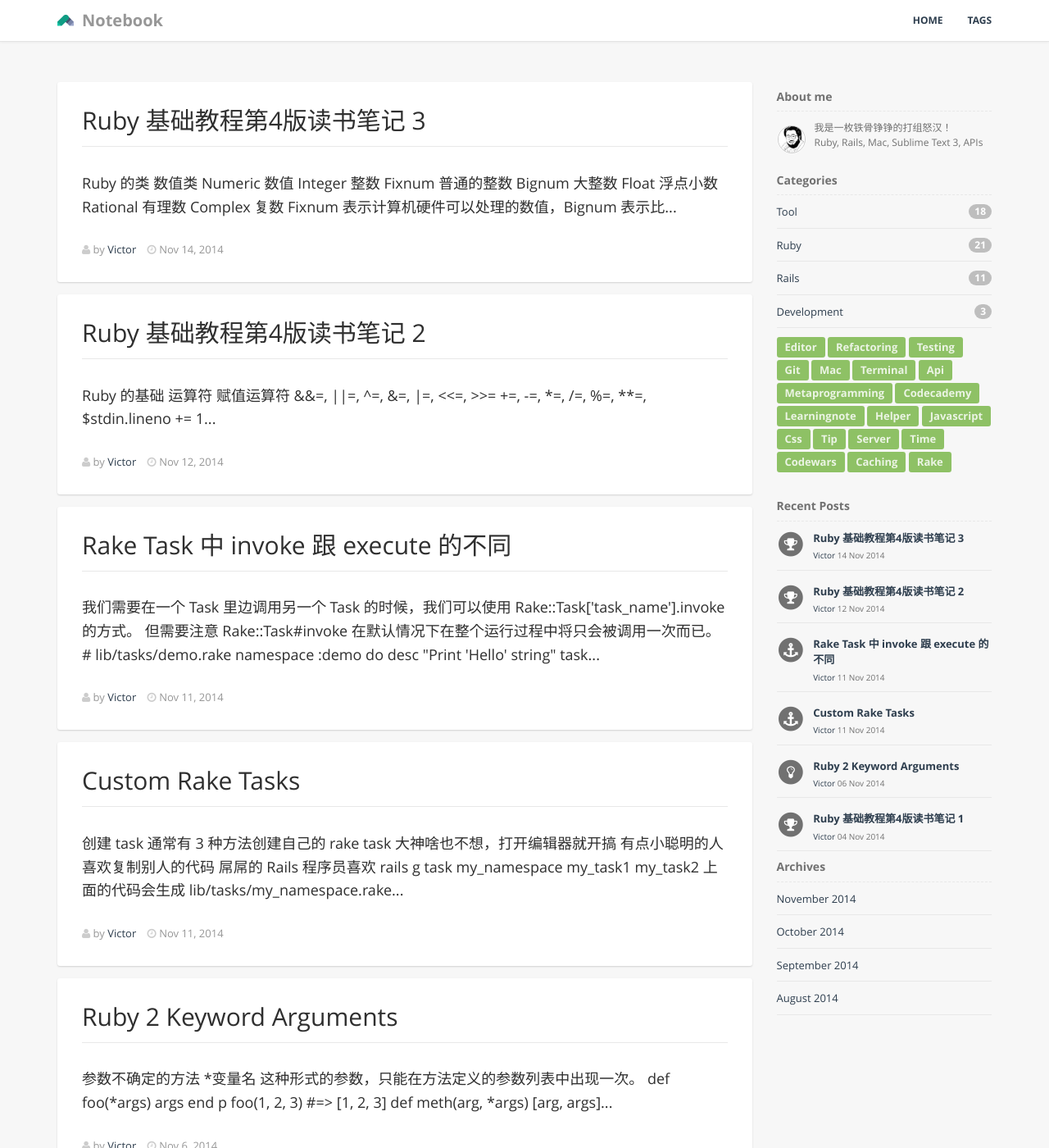
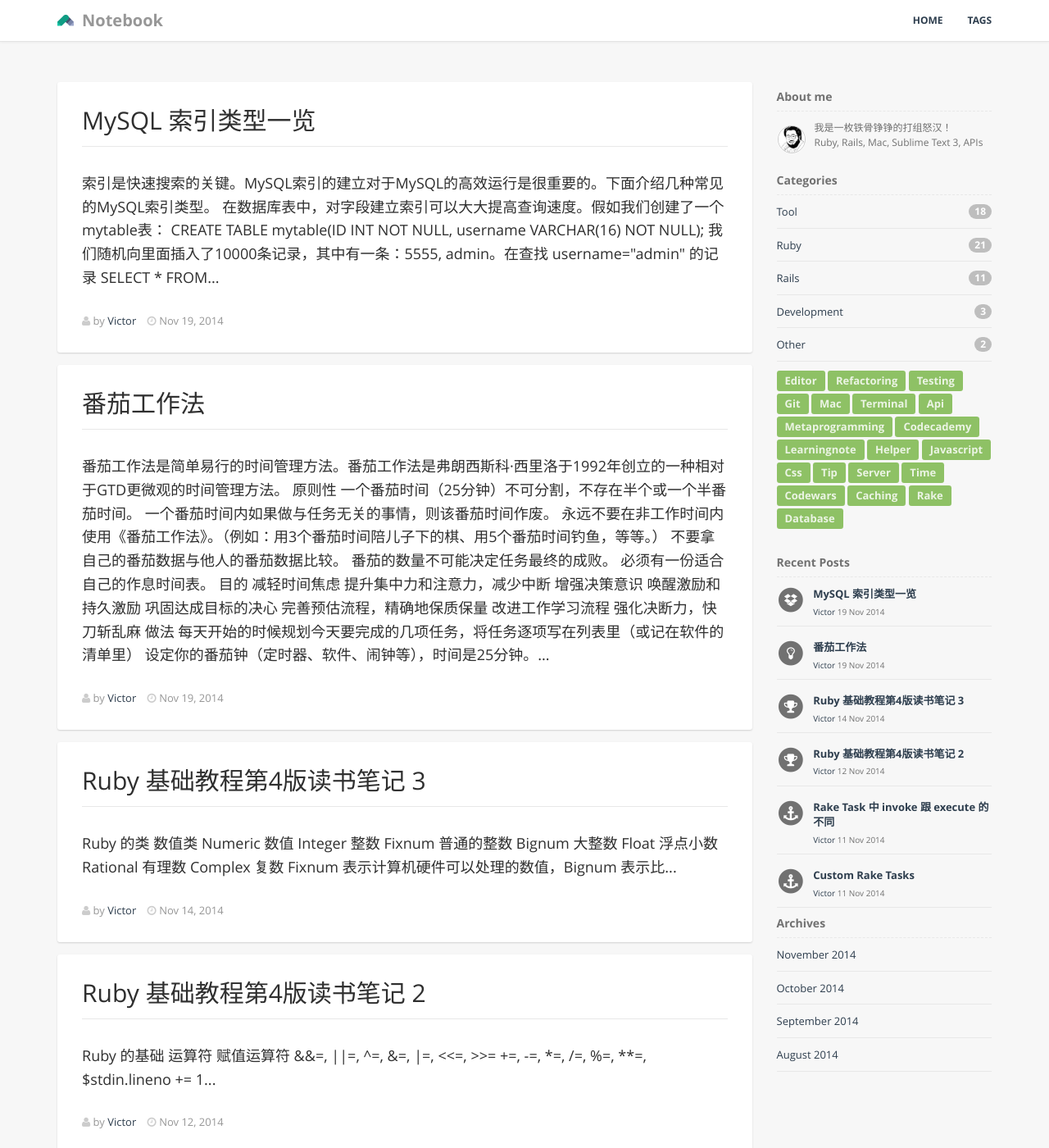
Before and after one commit to GiaoGiaoCat/GiaoGiaoCat.github.io, a Jekyll site: the page built from index.html, in a window 1280 px wide and 1400 px high. Shown: the whole window at 82% size. Built offline with Jekyll 4.4.1, drawn with Linux system fonts in a browser that asks for light colours; Markdown is read by kramdown in place of the engine named in the settings; the list of posts is cut into pages by our own code; some of the changed text lies outside the part shown.

Commit message:
some blog

`````diff
--- a/_includes/display_icon.html
+++ b/_includes/display_icon.html
@@ -39,6 +39,8 @@
       <i class="fa fa-trophy fa-stack-1x text-white"></i>
     {% elsif post.tags contains 'caching' %}
       <i class="fa fa-truck fa-stack-1x text-white"></i>
+    {% elsif post.tags contains 'database' %}
+      <i class="fa fa-dropbox fa-stack-1x text-white"></i>
     {% endif %}
   </span>
 </div>
--- /dev/null
+++ b/_posts/201411/2014-11-19-Pomodoro-Technique.md
@@ -0,0 +1,90 @@
+---
+layout: post
+title:  "番茄工作法"
+date:   2014-11-19 12:30:00
+categories: other
+tags: tip
+author: "Victor"
+---
+
+番茄工作法是简单易行的时间管理方法。番茄工作法是弗朗西斯科·西里洛于1992年创立的一种相对于GTD更微观的时间管理方法。
+
+## 原则性
+
+* 一个番茄时间（25分钟）不可分割，不存在半个或一个半番茄时间。
+* 一个番茄时间内如果做与任务无关的事情，则该番茄时间作废。
+* 永远不要在非工作时间内使用《番茄工作法》。（例如：用3个番茄时间陪儿子下的棋、用5个番茄时间钓鱼，等等。）
+* 不要拿自己的番茄数据与他人的番茄数据比较。
+* 番茄的数量不可能决定任务最终的成败。
+* 必须有一份适合自己的作息时间表。
+
+## 目的
+
+* 减轻时间焦虑
+* 提升集中力和注意力，减少中断
+* 增强决策意识
+* 唤醒激励和持久激励
+* 巩固达成目标的决心
+* 完善预估流程，精确地保质保量
+* 改进工作学习流程
+* 强化决断力，快刀斩乱麻
+
+## 做法
+
+1. 每天开始的时候规划今天要完成的几项任务，将任务逐项写在列表里（或记在软件的清单里）
+2. 设定你的番茄钟（定时器、软件、闹钟等），时间是25分钟。
+3. 开始完成第一项任务，直到番茄钟响铃或提醒（25分钟到）。
+4. 停止工作，并在列表里该项任务后画个X。
+5. 休息5分钟，活动、喝水、方便等等。
+6. 开始下一个番茄钟，继续该任务。一直循环下去，直到完成该任务，并在列表里将该任务划掉。
+7. 每四个番茄钟后，休息25分钟。
+8. 如果番茄钟开始后，一项工作提前完成，继续检查同一个活动，直到番茄钟响铃。
+9. 超过5-7个番茄，就拆分。复杂的活动应拆分为几个活动。
+
+### 在某个番茄钟的过程里，如果突然想起要做什么事情
+
+1. 非得马上做不可的话，停止这个番茄钟并宣告它作废（哪怕还剩5分钟就结束了），去完成这件事情，之后再重新开始同一个番茄钟；
+2. 不是必须马上去做的话，在列表里该项任务后面标记一个逗号（表示打扰），并将这件事记在另一个列表里（比如叫“计划外事件”），然后接着完成这个番茄钟。
+
+## 经验技巧
+
+根据个人实际情况，合理设置自己一个工作日内的番茄时间段，尽量将重要的工作放在头脑高效的时段，比如上午 **8:30~11:00**，下午 **15:00~17:00**。不一定所有工作都要纳入番茄时间段里，找到适合自己的工作节奏。
+
+1. 做好准备工作，明确各个番茄时间内对应的任务，最好将任务简单写到纸质便签/日记本中，便于实施画X，强化反馈。
+2. 每4个番茄时段内的 task 的上下文差别不要太大，尽量减少 task 间的切换成本（进入某个 task 的工作状态是需要时间的）。
+3. 在番茄时间段内 task 没完成咋办？ 这个估计经常发生，似乎只好在下一个番茄时间段里继续做了。其他 task 顺延。必要情况下加班完成。一旦出现这种情况，就需要你加强 task 划分能力，尽量做好 task 完成时间的预估，不断提升精确估计能力。
+4. 打扰是不可避免的。电话、邮件都可能打断你的工作。如果必要，可在你的番茄时间段中预留出一些处理打断的时间，比如25+5，预留5分钟。当然我们应该尽可能避免这种打扰，可用一些广为流传的技巧：比如在允许的范围内适当将mail接收的间隔延长；高挂“免战牌”，显式告知他人你已经“out of services”了；不启动即时通信工具，或设置即时通信工具的状态为外出或极其繁忙状态等等。
+5. Things 给每个通过番茄工作法完成的任务添加了一个名为“x Pomo”的Tag标记
+
+## 案例
+
+1. 启动了今天第一个番茄钟。用这个番茄钟回顾此前一天他做的全部工作，过一遍活动清单，并填写今日待办表格，也填上当前这个规划活动。在同一个组织管理番茄钟内， 检查书案上是否一切就绪，做一些整理。番茄钟响铃，X，休息。
+2. 下一个番茄钟开始，这是第一个实务番茄钟。这样进行了三个番茄钟。一组四个番茄过去了，一段较长的休息。过了20分钟左右，他启动一个新的番茄钟。他继续了四个番茄钟，然后看了看表。12:53 了。刚够时间让他整理一下书案，收起四散的文件，并检查了今日待办表格的消晰和填写无误，然后他去吃午饭。
+3. 下午，回到书案，启动番茄钟继续工作。在番茄钟之间，他的休息时间不长。但在四个番茄后，他觉得累了。仍然还有几个番茄要做。他想要好好休息一下，去溜达溜达，尽可能离开工作。30分钟后，唐兰藏开始一个新的番茄钟。铃聲，X，休息。
+4. 预留最后的番茄钟用来回顾当天的工作，填写记录表格，就可能的改进记下一些意见，为明天的待办表格加一些说明，并且整理书案。番茄钟晌铃。短暂休息。唐兰藏看看表，5:27了。他整理好位置凌乱的文件，排好活动表格的顺序。5:30，空闲时间开始。
+
+
+## 最后
+
+### 坚持100天来培养时间管理习惯
+
+* 每天坚持完成三个番茄工作法，一次只做一件事。
+* 每天在早上11点半前完成当天工作中最重要的三件事，这三件事你可以在早上决定这件事是什么。
+* 梦想番茄：每天用最少1个番茄时间完成你的梦想、重要而不紧急或你一直想做而没有行动的事情，比如学门新的技能、运动、外语、阅读。 具体的事情你自己行动。
+* 这三项必须要选择一项进行，每天记录，每周总结。
+
+### 相關工具
+
+* 待办清单 things, firetask
+* 番茄钟 focus booster
+
+### dropbox
+
+* anki：记忆库，存储不懂的，需要经常复习的软件开发术语与技巧
+* gist：拿来存储Mou这样写作的随想、杂记、报告等。
+* zotero：拿来存储网页快照、书签与PDF文献、电子书。
+
+### dev
+
+* learn：拿来测试、调试与学习的一些别人的开源项目
+* github：自己的Github私人库与协作的公司库。github for mac会帮助自动管理。
--- /dev/null
+++ b/_posts/201411/2014-11-19-mysql-index.md
@@ -0,0 +1,141 @@
+---
+layout: post
+title:  "MySQL 索引类型一览"
+date:   2014-11-19 13:40:00
+categories: other
+tags: database
+author: "Victor"
+---
+
+索引是快速搜索的关键。MySQL索引的建立对于MySQL的高效运行是很重要的。下面介绍几种常见的MySQL索引类型。
+
+在数据库表中，对字段建立索引可以大大提高查询速度。假如我们创建了一个 mytable表：
+
+```sql
+CREATE TABLE mytable(ID INT NOT NULL, username VARCHAR(16) NOT NULL);
+```
+
+我们随机向里面插入了10000条记录，其中有一条：5555, admin。在查找 `username="admin"` 的记录 `SELECT * FROM mytable WHERE username='admin';`时，如果在 *username* 上已经建立了索引，MySQL无须任何扫描，即准确可找到该记录。相反，MySQL会扫描所有记录，即要查询10000条记录。
+
+索引分单列索引和组合索引。单列索引，即一个索引只包含单个列，一个表可以有多个单列索引，但这不是组合索引。组合索引，即一个索包含多个列。
+
+## MySQL索引类型包括：
+
+### 普通索引
+
+这是最基本的索引，它没有任何限制。
+
+### 唯一索引
+
+它与前面的普通索引类似，不同的就是：索引列的值必须唯一，但允许有空值。如果是组合索引，则列值的组合必须唯一。
+
+### 主键索引
+
+它是一种特殊的唯一索引，不允许有空值。一般是在建表的时候同时创建主键索引
+
+### 组合索引
+
+为了形象地对比单列索引和组合索引，为表添加多个字段：
+
+```sql
+REATE TABLE mytable(ID INT NOT NULL,username VARCHAR(16) NOT NULL, city VARCHAR(50) NOT NULL, age INT NOT NULL);
+```
+
+为了进一步榨取MySQL的效率，就要考虑建立组合索引。就是将 name, city, age建到一个索引里：
+
+```sql
+ALTER TABLE mytable ADD INDEX name_city_age (name(10),city,age);
+```
+
+建表时 *usernname* 长度为 16，这里用 10。这是因为一般情况下名字的长度不会超过10，这样会加速索引查询速度，还会减少索引文件的大小，提高 **INSERT** 的更新速度。
+
+如果分别在 *usernname，city，age* 上建立单列索引，让该表有3个单列索引，查询时和上述的组合索引效率也会大不一样，远远低于我们的组合索引。虽然此时有了三个索引，但MySQL只能用到其中的那个它认为似乎是最有效率的单列索引。
+
+建立这样的组合索引，其实是相当于分别建立了下面三组组合索引：
+
+* usernname, city, age
+* usernname, city
+* usernname
+
+为什么没有 city，age 这样的组合索引呢？这是因为MySQL组合索引 **最左前缀** 的结果。简单的理解就是只从最左面的开始组合。并不是只要包含这三列的查询都会用到该组合索引，下面的几个SQL就会用到这个组合索引：
+
+```sql
+SELECT * FROM mytable WHREE username="admin" AND city="郑州"  SELECT * FROM mytable WHREE username="admin"
+```
+
+而下面几个则不会用到：
+
+```sql
+SELECT * FROM mytable WHREE age=20 AND city="郑州"  SELECT * FROM mytable WHREE city="郑州"
+```
+
+### 建立索引的时机
+
+到这里我们已经学会了建立索引，那么我们需要在什么情况下建立索引呢？一般来说，在 ```WHERE``` 和 ```JOIN``` 中出现的列需要建立索引，但也不完全如此，因为MySQL只对 **<，<=，=，>，>=，BETWEEN，IN** 以及 **某些时候的 LIKE** 才会使用索引。例如：
+
+```sql
+SELECT t.Name FROM mytable t LEFT JOIN mytable m ON t.Name=m.username WHERE m.age=20 AND m.city='郑州'
+```
+
+此时就需要对 city 和 age 建立索引，由于 mytable 表的 userame 也出现在了 ```JOIN``` 子句中，也有对它建立索引的必要。
+
+刚才提到只有某些时候的LIKE才需建立索引。因为 **在以通配符%和_开头** 作查询时，MySQL不会使用索引。例如下句会使用索引：
+
+```sql
+SELECT * FROM mytable WHERE username like'admin%'
+```
+
+而下句就不会使用：
+
+```sql
+SELECT * FROM mytable WHEREt Name like'%admin'
+```
+
+因此，在使用LIKE时应注意以上的区别。
+
+### 索引的不足之处
+
+上面都在说使用索引的好处，但过多的使用索引将会造成滥用。因此索引也会有它的缺点：
+
+* 虽然索引大大提高了查询速度， **同时却会降低更新表的速度，** 如对表进行 ```INSERT、UPDATE``` 和 ```DELETE```。因为更新表时，MySQL不仅要保存数据，还要保存一下索引文件。
+
+* 建立索引会占用磁盘空间的索引文件。一般情况这个问题不太严重，但如果你在一个大表上创建了多种组合索引，索引文件的会膨胀很快。
+
+索引只是提高效率的一个因素，如果你的MySQL有大数据量的表，就需要花时间研究建立最优秀的索引，或优化查询语句。
+
+### 使用索引的注意事项
+
+使用索引时，有以下一些技巧和注意事项：
+
+#### 索引不会包含有 **NULL** 值的列
+
+只要列中包含有 **NULL** 值都将不会被包含在索引中，复合索引中只要有一列含有 **NULL** 值，那么这一列对于此复合索引就是无效的。所以我们在数据库设计时不要让字段的默认值为 **NULL**。
+
+#### 使用短索引
+
+对串列进行索引，如果可能应该指定一个前缀长度。例如，如果有一个CHAR(255)的列，如果在前10个或20个字符内，多数值是惟一的，那么就不要对整个列进行索引。短索引不仅可以提高查询速度而且可以节省磁盘空间和I/O操作。
+
+#### 索引列排序
+
+MySQL查询只使用一个索引，因此如果 ```where``` 子句中已经使用了索引的话，那么 ```order by``` 中的列是不会使用索引的。因此数据库默认排序可以符合要求的情况下不要使用排序操作；尽量不要包含多个列的排序，如果需要最好给这些列创建复合索引。
+
+#### ```like``` 语句操作
+
+一般情况下不鼓励使用 ```like``` 操作，如果非使用不可，如何使用也是一个问题。```like "%aaa%"``` 不会使用索引而 ```like "aaa%"```可以使用索引。
+
+#### 不要在列上进行运算
+
+```sql
+select * from users where YEAR(adddate)<2007;
+```
+
+将在每个行上进行运算，这将导致索引失效而进行全表扫描，因此我们可以改成
+
+```sql
+select * from users where adddate<‘2007-01-01’;
+```
+
+#### 不使用 ```NOT IN```` 和 ```<>``` 操作
+
+##延伸阅读
+http://apidock.com/rails/ActiveRecord/ConnectionAdapters/SchemaStatements/add_index
--- /dev/null
+++ b/categories/other/index.html
@@ -0,0 +1,5 @@
+---
+title: "other"
+layout: default
+---
+{% include category_posts.html %}
`````
